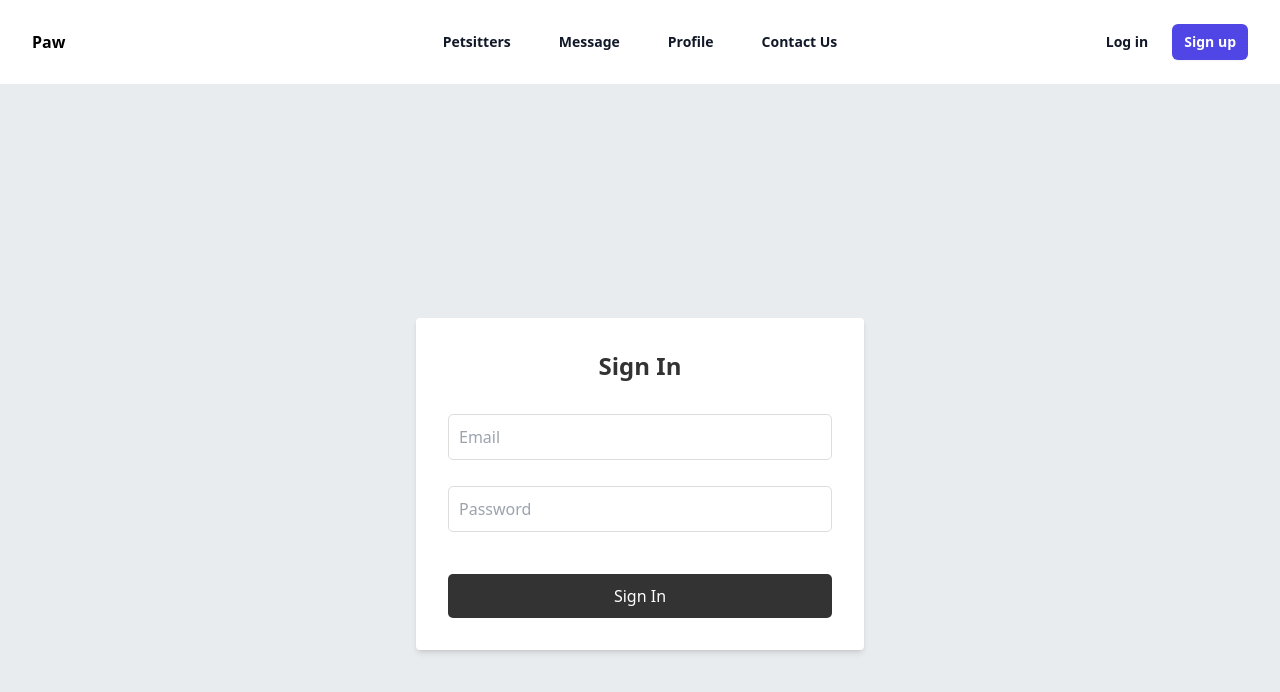
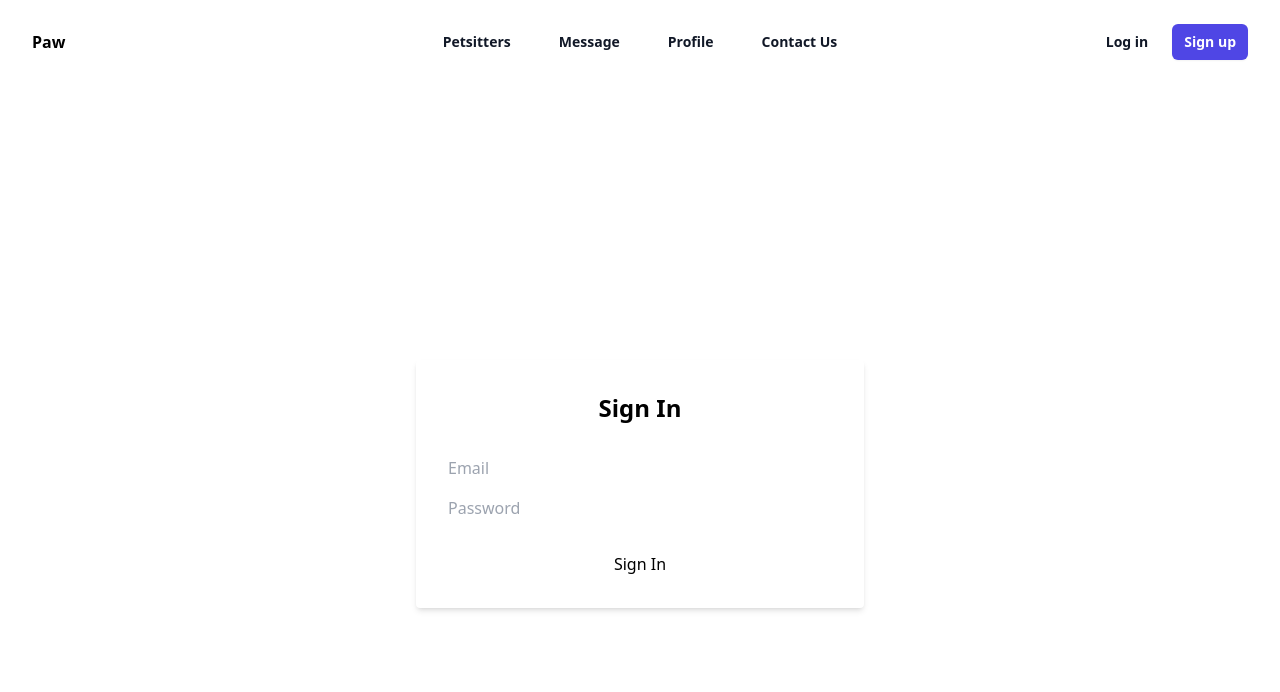
Before and after one commit to john-royal/csc-456-session-1-assignment, a React (Vite) app: page /auth/sign-in in a window 1280 px wide. Shown: the top 692 px of the page. Built offline with nearby package versions, Linux system fonts and the light colour scheme.

Commit message:
chore: install shadcn-ui

```diff
--- a/package.json
+++ b/package.json
@@ -13,12 +13,17 @@
   "dependencies": {
     "@headlessui/react": "^1.7.18",
     "@heroicons/react": "^2.1.1",
+    "@radix-ui/react-icons": "^1.3.0",
+    "class-variance-authority": "^0.7.0",
+    "clsx": "^2.1.1",
     "firebase": "^10.8.1",
     "react": "^18.2.0",
     "react-dom": "^18.2.0",
     "react-icons": "^5.0.1",
     "react-router": "^6.22.3",
     "react-router-dom": "^6.22.3",
+    "tailwind-merge": "^2.3.0",
+    "tailwindcss-animate": "^1.0.7",
     "vite-tsconfig-paths": "^4.3.2"
   },
   "devDependencies": {
--- a/src/global.css
+++ b/src/global.css
@@ -1,53 +1,3 @@
 @tailwind base;
-@tailwind components;
-@tailwind utilities;
-
-body {
-  background-color: #e9ecef; /* light brown */
-}
-
-.container {
-  width: 80%;
-  margin: auto;
-  overflow: hidden;
-}
-
-h1,
-h2,
-h3 {
-  color: #333;
-  margin-bottom: 20px;
-}
-
-button {
-  display: inline-block;
-  border: none;
-  background-color: #333;
-  color: #fff;
-  padding: 10px 20px;
-  cursor: pointer;
-  border-radius: 5px;
-  transition: background-color 0.3s ease;
-}
-
-button:hover {
-  background-color: #555;
-}
-
-input[type="text"],
-input[type="email"],
-input[type="password"] {
-  width: 100%;
-  padding: 10px;
-  margin-bottom: 10px;
-  border-radius: 5px;
-  border: 1px solid #ddd;
-}
-
-.error {
-  color: red;
-}
-
-.no-hover:hover {
-  background-color: initial;
-}
+  @tailwind components;
+  @tailwind utilities;
--- /dev/null
+++ b/src/lib/ui.ts
@@ -0,0 +1,6 @@
+import { type ClassValue, clsx } from "clsx"
+import { twMerge } from "tailwind-merge"
+
+export function cn(...inputs: ClassValue[]) {
+  return twMerge(clsx(inputs))
+}
--- a/tailwind.config.ts
+++ b/tailwind.config.ts
@@ -1,9 +1,40 @@
-import type { Config } from "tailwindcss";
+import type { Config } from "tailwindcss"
 
-export default {
-  content: ["./index.html", "./src/**/*.{js,ts,jsx,tsx}"],
+const config = {
+  darkMode: ["class"],
+  content: [
+    './pages/**/*.{ts,tsx}',
+    './components/**/*.{ts,tsx}',
+    './app/**/*.{ts,tsx}',
+    './src/**/*.{ts,tsx}',
+  ],
+  prefix: "",
   theme: {
-    extend: {},
+    container: {
+      center: true,
+      padding: "2rem",
+      screens: {
+        "2xl": "1400px",
+      },
+    },
+    extend: {
+      keyframes: {
+        "accordion-down": {
+          from: { height: "0" },
+          to: { height: "var(--radix-accordion-content-height)" },
+        },
+        "accordion-up": {
+          from: { height: "var(--radix-accordion-content-height)" },
+          to: { height: "0" },
+        },
+      },
+      animation: {
+        "accordion-down": "accordion-down 0.2s ease-out",
+        "accordion-up": "accordion-up 0.2s ease-out",
+      },
+    },
   },
-  plugins: [],
-} satisfies Config;
+  plugins: [require("tailwindcss-animate")],
+} satisfies Config
+
+export default config
```
Also changed, not shown: components.json (added), 2 other files (tests, documents, lock files or other folders).
